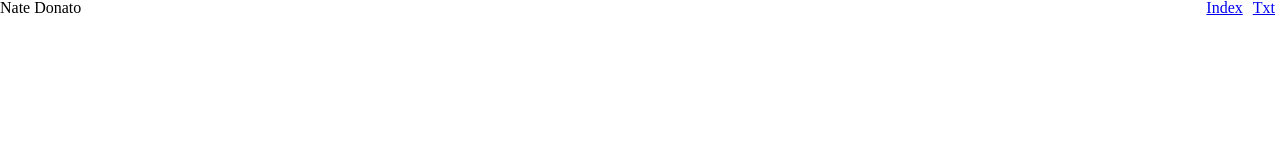
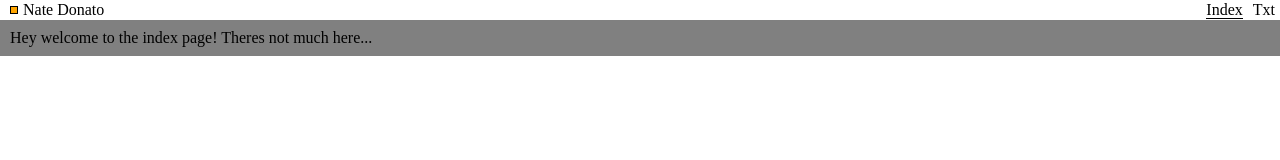
Before and after one commit to natedonato/nateworld, a Gatsby site: page / in a window 1280 px wide. Built offline with nearby package versions, Linux system fonts and the light colour scheme; Gatsby itself is replaced by a stand-in of ours.

Commit message:
nav bar styling and txt index styling

```diff
--- a/gatsby-config.js
+++ b/gatsby-config.js
@@ -6,7 +6,7 @@
 
 module.exports = {
   /* Your site config here */
-
+  pathPrefix: "/nateworld",
   siteMetadata: {
     title: `NateWorld`,
     author: `Nate Donato`,
--- a/package.json
+++ b/package.json
@@ -10,12 +10,14 @@
     "format": "prettier --write \"**/*.{js,jsx,json,md}\"",
     "start": "npm run develop",
     "serve": "gatsby serve",
-    "test": "echo \"Write tests! -> https://gatsby.dev/unit-testing \""
+    "test": "echo \"Write tests! -> https://gatsby.dev/unit-testing \"",
+    "deploy": "gatsby build --prefix-paths && gh-pages -d public"
   },
   "dependencies": {
     "gatsby": "^2.13.73",
     "gatsby-source-filesystem": "^2.1.18",
     "gatsby-transformer-remark": "^2.6.19",
+    "gh-pages": "^2.1.1",
     "react": "^16.9.0",
     "react-dom": "^16.9.0"
   },
--- a/src/pages/index.js
+++ b/src/pages/index.js
@@ -4,9 +4,13 @@ import './reset.css';
 
 function root () {
     return(
-    <div className="app">
+    <>
         <NavBar />
-    </div>
+        <div className="app">
+            Hey welcome to the index page!
+            Theres not much here...
+        </div>
+    </>
     )
 }
 
--- a/src/pages/navbar/navbar.css
+++ b/src/pages/navbar/navbar.css
@@ -1,9 +1,33 @@
 .navBar{
     display: flex;
     justify-content: space-between;
+    align-items: center;
     background: white;
+    height: 20px
 }
 
-.navBar > span > a{
+.navBar > div > a{
+    margin: 0px 5px;
+    color: black;
+    text-decoration: none;
+}
+
+.activeLink{
+    border-bottom: 1px solid black;
+}
+
+.colorBox{
+    text-decoration: none;
+    color: black;
+    display: flex;
+    align-items: center;
+    padding: 0px 5px;
+}
+
+.colorBox > div{
+    width: 8px;
+    height: 8px;
+    border: 1px solid black;
+    background-color: orange;
     margin: 0px 5px;
 }
--- a/src/pages/navbar/navbar.js
+++ b/src/pages/navbar/navbar.js
@@ -5,11 +5,14 @@ import './navbar.css';
 function NavBar() {
     return (
         <div className="navBar">
-            Nate Donato
-            <span>
-                <Link to="/">Index</Link>
-                <Link to="/page2">Txt</Link>
-            </span>
+            <Link to="/" className="colorBox">
+                <div />
+                Nate Donato
+            </Link>
+            <div>
+                <Link to="/" activeClassName="activeLink" >Index</Link>
+                <Link to="/txt" activeClassName="activeLink" >Txt</Link>
+            </div>
         </div>
     )
 }
--- a/src/pages/reset.css
+++ b/src/pages/reset.css
@@ -2,7 +2,9 @@
    v2.0 | 20110126
    License: none (public domain)
 */
-
+*{
+	box-sizing: border-box;
+}
 html, body, div, span, applet, object, iframe,
 h1, h2, h3, h4, h5, h6, p, blockquote, pre,
 a, abbr, acronym, address, big, cite, code,
@@ -52,10 +54,15 @@ table {
     height: 100%;
 }
 
-html{
-	height: 100%;
+html, body, #app, #app>div, #___gatsby {
+  height: 100%
 }
-body{
-	width: 100%;
-	height: 100%;
+
+div[role="group"][tabindex] {
+    height: 100%;
 }
+
+.app{
+	background-color: grey;
+	padding: 10px;
+}
--- a/src/pages/page2.js
+++ b/src/pages/txt.js
@@ -2,13 +2,13 @@ import React from "react";
 import NavBar from "./navbar/navbar";
 import TxtIndex from './txt/txtIndex';
 
-function page2() {
+function txtPage() {
     return (
-        <div style={{ background: "teal", height: "100vh" }}>
+        <div style={{ background: "teal", height: "100%" }}>
             <NavBar />
             <TxtIndex />
         </div>
     )
 }
 
-export default page2;
+export default txtPage;
--- a/src/pages/txt/txtIndex.js
+++ b/src/pages/txt/txtIndex.js
@@ -17,9 +17,9 @@ class TxtIndex extends React.Component {
 
     render(){
         return (
-            <div className="iconContainer">
+            <div className="iconContainer" >
                     {this.state.txts.map((file, index) => (
-                        <div className="txtItem" key={index}>
+                        <div className="txtItem" key={index} tabIndex="0" onDoubleClick={()=> alert("hey")}>
                             <img src={txtImage} alt=""/>
                             <span>{file.name + ".txt"}</span>
                         </div>
```
Also changed, not shown: src/pages/txt/txt.css (+18 -4 lines), 1 other file.
